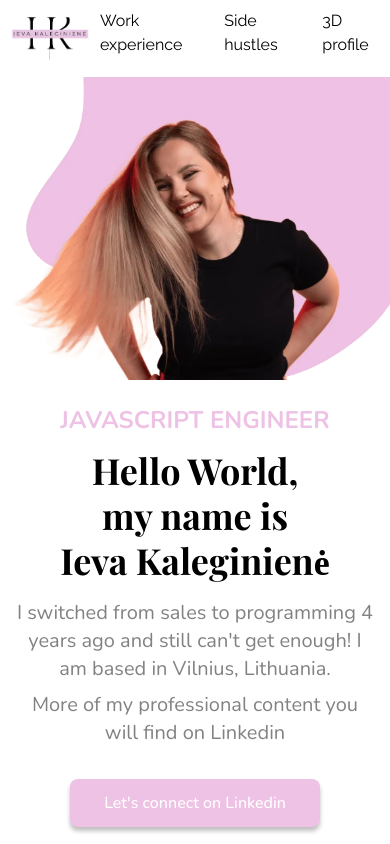
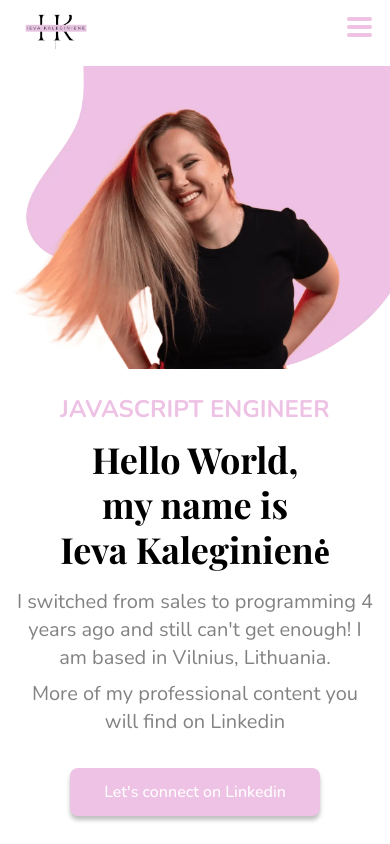
Before and after one commit to kaleginiene/javascriptGirlProfile, a React (Vite) app: page / in a window 390 px wide. Shown: the top 844 px of the page. Built offline with nearby package versions, Linux system fonts and the light colour scheme; a web font is replaced by a local one.

Commit message:
feat: created mobile menu burger

```diff
--- a/src/components/headers/ProfileHeader.tsx
+++ b/src/components/headers/ProfileHeader.tsx
@@ -1,51 +1,31 @@
-// import { Link } from "react-router-dom";
 import logo from "src/assets/images/logo.webp";
-import { SectionIds } from "./constants/sectionIds";
-import { Link } from "react-router-dom";
-import { RouteNames } from "src/routes/routeNames";
-// import { RouteNames } from "src/routes/routeNames";
-
-interface NavItem {
-  sectionToScroll: SectionIds;
-  title: string;
-}
-
-const NAV_LIST: NavItem[] = [
-  {
-    sectionToScroll: SectionIds.jobExperience,
-    title: "Work experience",
-  },
-  {
-    sectionToScroll: SectionIds.sideHustles,
-    title: "Side hustles",
-  },
-];
+import { BurgerMenu, ProfileNavigationList } from "./components";
+import { useState } from "react";
 
 export const ProfileHeader: React.FC = () => {
-  const handleClickScroll = (sectionId: SectionIds) => {
-    const element = document.getElementById(sectionId);
-    if (element) {
-      // 👇 Will scroll smoothly to the top of the next section
-      element.scrollIntoView({ behavior: "smooth" });
-    }
+  const [isOpenBurger, setIsOpenBurger] = useState<boolean>(false);
+
+  const handleBurgerClick = (): void => {
+    setIsOpenBurger((prev) => !prev);
   };
+
   return (
     <header>
-      <nav className="container flex justify-between items-center py-1 mb-3">
-        <img className="w-[100px]" src={logo} />
-        <div className="flex gap-8 font-raleway pr-4">
-          {NAV_LIST.map(({ sectionToScroll, title }, index) => (
-            <h6
-              key={`${title}_${index}`}
-              className="cursor-pointer"
-              onClick={() => handleClickScroll(sectionToScroll)}
-            >
-              {title}
-            </h6>
-          ))}
-          <Link to={RouteNames.threeD}>
-            <h6 className="cursor-pointer">3D profile </h6>
-          </Link>
+      <nav
+        className={`${
+          isOpenBurger && "pl-8"
+        } container gap-4 flex justify-between items-center px-4 md:px-0 py-1 mb-3`}
+      >
+        <img className="w-[80px] md:w-[100px]" src={logo} />
+        <ProfileNavigationList
+          onNavItemClick={handleBurgerClick}
+          isOpenBurger={isOpenBurger}
+        />
+        <div className="block md:hidden">
+          <BurgerMenu
+            isOpenBurger={isOpenBurger}
+            onBurgerMeniuClick={handleBurgerClick}
+          />
         </div>
       </nav>
     </header>
--- /dev/null
+++ b/src/components/headers/components/BurgerMenu/BurgerMenu.tsx
@@ -0,0 +1,20 @@
+import "./burgerMenuStyles.css";
+
+interface BurgerMenuProps {
+  isOpenBurger: boolean;
+  onBurgerMeniuClick: () => void;
+}
+
+export const BurgerMenu: React.FC<BurgerMenuProps> = ({
+  isOpenBurger,
+  onBurgerMeniuClick,
+}) => {
+  return (
+    <div
+      className={`menu-btn ${isOpenBurger && "open"}`}
+      onClick={onBurgerMeniuClick}
+    >
+      <div className={`menu-btn__burger ${isOpenBurger}`} />
+    </div>
+  );
+};
--- /dev/null
+++ b/src/components/headers/components/BurgerMenu/burgerMenuStyles.css
@@ -0,0 +1,52 @@
+.menu-btn {
+  width: 30px;
+  height: 30px;
+  position: relative;
+  display: flex;
+  justify-content: center;
+  align-items: center;
+  cursor: pointer;
+  transition: all 0.2s ease-in-out;
+}
+
+.menu-btn__burger {
+  width: 25px;
+  height: 4px;
+  background: #eec2e4;
+  border-radius: 5px;
+  transition: all 0.2s ease-in-out;
+}
+
+.menu-btn__burger::before,
+.menu-btn__burger::after {
+  content: "";
+  position: absolute;
+  width: 25px;
+  height: 4px;
+  background: #eec2e4;
+  border-radius: 5px;
+  transition: all 0.2s ease-in-out;
+}
+
+.menu-btn__burger::before {
+  transform: translateY(-8px);
+}
+
+.menu-btn__burger::after {
+  transform: translateY(8px);
+}
+
+.menu-btn.open .menu-btn__burger {
+  transform: translateX(-50px);
+  background: transparent;
+}
+
+.menu-btn.open .menu-btn__burger::before {
+  transform: rotate(45deg) translate(35px, -35px);
+  background: #eec2e4;
+}
+
+.menu-btn.open .menu-btn__burger::after {
+  transform: rotate(-45deg) translate(35px, 35px);
+  background: #eec2e4;
+}
--- /dev/null
+++ b/src/components/headers/components/ProfileNavigationList/ProfileNavigationList.tsx
@@ -0,0 +1,74 @@
+import { useNavigate } from "react-router-dom";
+import { RouteNames } from "src/routes/routeNames";
+import { SectionIds } from "../../constants/sectionIds";
+
+interface NavItem {
+  sectionToScroll?: SectionIds;
+  pageToNavigate?: RouteNames;
+  title: string;
+}
+
+const NAV_LIST: NavItem[] = [
+  {
+    sectionToScroll: SectionIds.jobExperience,
+    title: "Work experience",
+  },
+  {
+    sectionToScroll: SectionIds.sideHustles,
+    title: "Side hustles",
+  },
+  {
+    title: "3D profile",
+    pageToNavigate: RouteNames.threeD,
+  },
+];
+
+interface ProfileNavigationListProps {
+  isOpenBurger: boolean;
+  onNavItemClick: () => void;
+}
+
+export const ProfileNavigationList: React.FC<ProfileNavigationListProps> = ({
+  isOpenBurger,
+  onNavItemClick,
+}) => {
+  const navigate = useNavigate();
+
+  const handleNavItemClick = (
+    sectionId?: SectionIds,
+    routeToNavigate?: RouteNames
+  ) => {
+    onNavItemClick();
+    if (sectionId) {
+      const element = document.getElementById(sectionId);
+      if (element) {
+        // 👇 Will scroll smoothly to the top of the next section
+        element.scrollIntoView({ behavior: "smooth" });
+      }
+    } else if (routeToNavigate) {
+      navigate(routeToNavigate);
+    }
+  };
+
+  return (
+    <div
+      className={`${
+        isOpenBurger
+          ? "flex flex-col w-full bg-white py-8 pl-2 top-[50px] absolute"
+          : "hidden"
+      } md:flex gap-4 md:gap-8 font-raleway pr-2 md:pr-4`}
+    >
+      {NAV_LIST.map(({ sectionToScroll, title, pageToNavigate }, index) => (
+        <h6
+          key={`${title}_${index}`}
+          className={`${
+            isOpenBurger ? "text-left" : "text-center"
+          } cursor-pointer md:text-base text-sm `}
+          onClick={() => handleNavItemClick(sectionToScroll, pageToNavigate)}
+        >
+          {title}
+        </h6>
+      ))}
+    </div>
+  );
+};
--- /dev/null
+++ b/src/components/headers/components/index.ts
@@ -0,0 +1,2 @@
+export * from "./BurgerMenu/BurgerMenu";
+export * from "./ProfileNavigationList/ProfileNavigationList";
--- a/src/pages/ThreeDWorld/components/LoaderSection/LoaderSection.tsx
+++ b/src/pages/ThreeDWorld/components/LoaderSection/LoaderSection.tsx
@@ -4,7 +4,7 @@ import "./loaderSectionStyle.css";
 export const LoaderSection: React.FC = () => {
   return (
     <section className="h-[100vh] flex justify-center items-center  bg-[#bdd4f7]">
-      <div className="loading">
+      <div className="loading font-bold text-center text-[74px] md:text-[84px]">
         <span>L</span>
         <span>O</span>
         <span>A</span>
--- a/src/pages/ThreeDWorld/components/LoaderSection/loaderSectionStyle.css
+++ b/src/pages/ThreeDWorld/components/LoaderSection/loaderSectionStyle.css
@@ -1,9 +1,3 @@
-.loading {
-  font-size: 84px;
-  font-weight: 800;
-  text-align: center;
-}
-
 span {
   display: inline-block;
   background-color: transparent;
```
